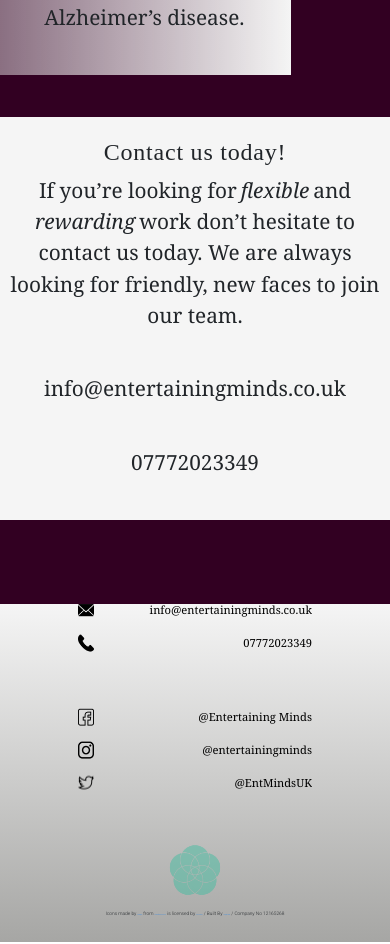
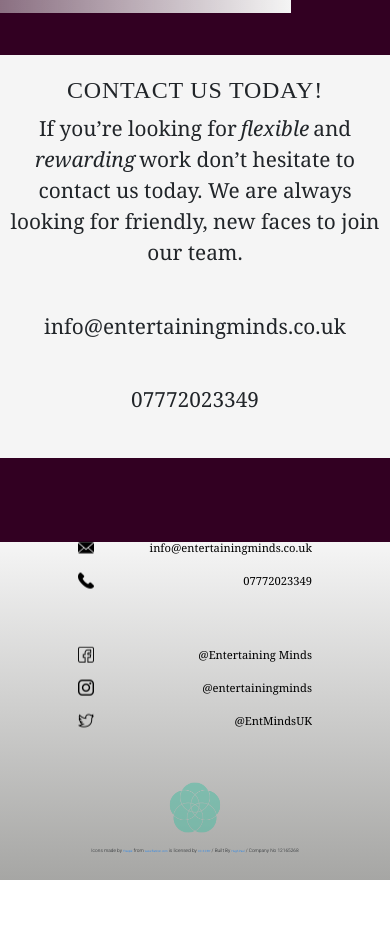
Before and after one commit to hughp23/Entertaining-Minds, a React (Create React App) app: page /workforus in a window 390 px wide. Shown: the part 3020-3964 px from the top of the page. After the commit the page ends 3901 px from the top, so only its background shows below. Built offline with nearby package versions, Linux system fonts and the light colour scheme.

Commit message:
Final minor changes to content before first major relase publically

```diff
--- a/src/components/WorkForUs.jsx
+++ b/src/components/WorkForUs.jsx
@@ -79,8 +79,7 @@ class WorkForUs extends Component {
                   perform your own set of singing, a yoga class, or even a magic
                   show - if it’s something you can do well! Entertaining Minds
                   strives to give you the chance to make money regularly
-                  performing, helping you do what you do best - and make a
-                  difference doing so!
+                  performing - and make a difference doing so!
                 </p>
                 <p>
                   Before joining our books you will be taken through an initial
@@ -97,7 +96,7 @@ class WorkForUs extends Component {
             </MDBAnimation>
             <section className="contact-info-container">
               <div className="text-container">
-                <h3>Contact us today!</h3>
+                <h3>CONTACT US TODAY!</h3>
                 <p className="inline">If you’re looking for</p>{" "}
                 <p className="italic inline">flexible</p>{" "}
                 <p className="inline">and</p>{" "}
--- a/src/components/WorkWithUs.jsx
+++ b/src/components/WorkWithUs.jsx
@@ -48,7 +48,7 @@ class WorkWithUs extends Component {
                   We pride ourselves in offering a quality program of musical
                   activities and entertainment which will stimulate your
                   residents daily. All sessions are carefully planned and
-                  tailored to suit your residents abilities and needs a
+                  tailored to suit your residents abilities and needs - a
                   completely personal touch! Our sessions are run by actors and
                   creatives who have been carefully selected by us based on
                   their professional performing backgrounds and/ or their flare
@@ -71,7 +71,7 @@ class WorkWithUs extends Component {
               type="slideInRight"
               duration="4s"
               className="work-info-container-right"
-              reveal
+              // reveal
             >
               <div className="work-info">
                 <p className="bold">
--- a/src/styling/_media-queries.scss
+++ b/src/styling/_media-queries.scss
@@ -342,7 +342,7 @@
 
     .headshot-container {
       grid-area: headshot;
-      height: 15vh;
+      height: 18vh;
       .headshot-and-text-container {
         top: 130%;
         img {
@@ -523,7 +523,7 @@
     font-size: 0.3em;
     top: 5% !important;
     a {
-      font-size: 0.3em;
+      font-size: 0.6em;
     }
   }
 }
```
